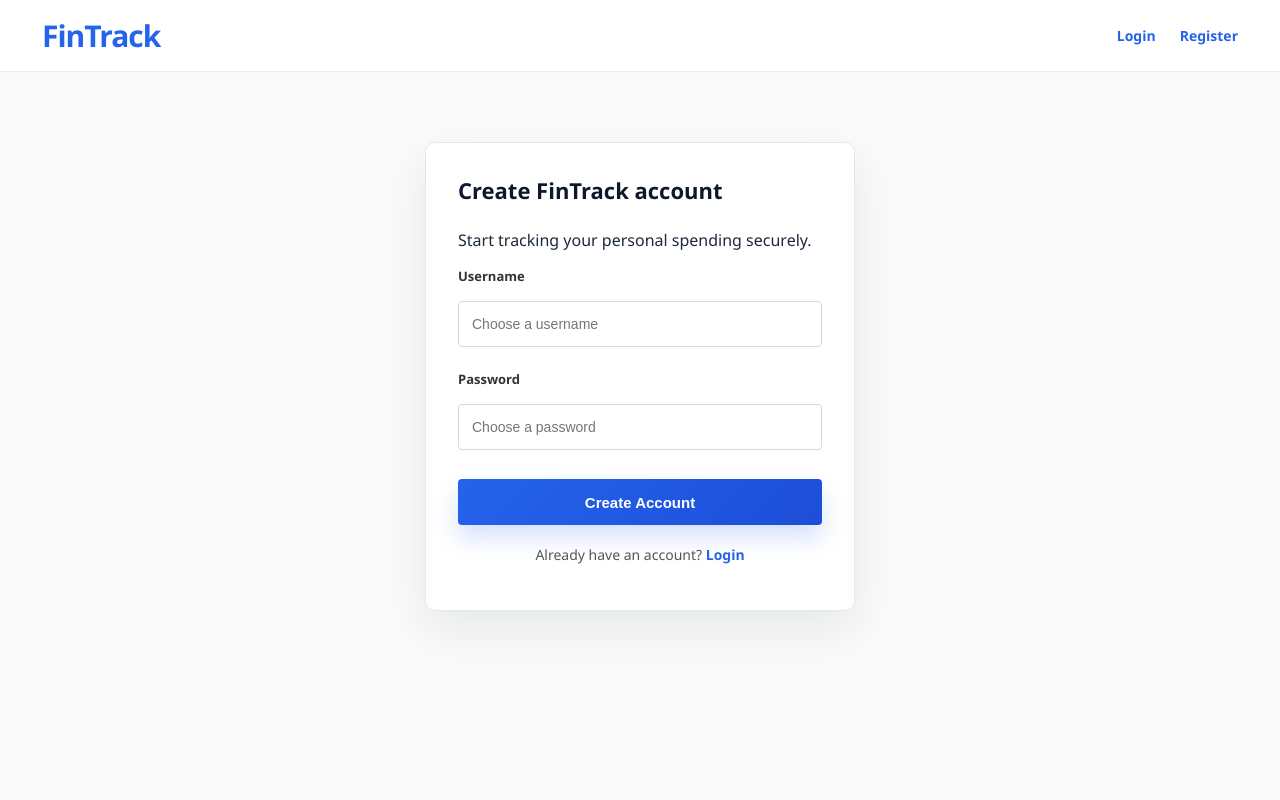
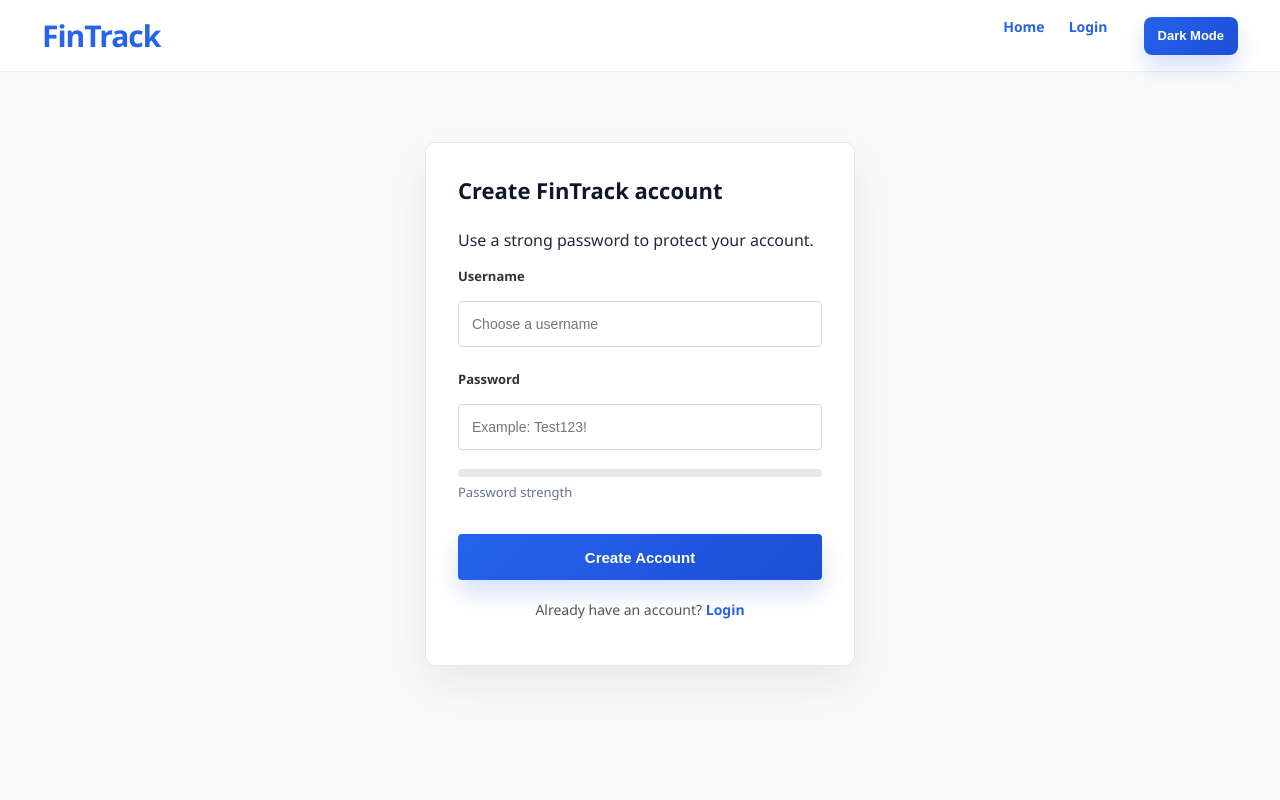
Before and after one commit to zerkisi/expense-tracker-flask, a Flask app: page /register in a window 1280 px wide. Run offline with Flask 3, Linux system fonts and the light colour scheme.

Commit message:
[UI][AUTH] Add landing page dark mode and password strength bar

```diff
--- a/app.py
+++ b/app.py
@@ -29,9 +29,7 @@ def init_db_command():
 
 @app.route("/")
 def index():
-    if "user_id" in session:
-        return redirect(url_for("dashboard"))
-    return redirect(url_for("login"))
+    return render_template("landing.html")
 
 
 @app.route("/register", methods=["GET", "POST"])
@@ -165,7 +163,6 @@ def dashboard():
         params.append(end_date)
 
     query += " ORDER BY expense_date DESC"
-
     expenses = db.execute(query, params).fetchall()
 
     total = calculate_total(expenses)
@@ -247,7 +244,6 @@ def profile():
         return redirect(url_for("login"))
 
     db = get_db()
-
     user = db.execute(
         "SELECT * FROM users WHERE id = ?",
         (session["user_id"],),
--- /dev/null
+++ b/static/script.js
@@ -0,0 +1,47 @@
+function toggleDarkMode() {
+    document.body.classList.toggle("dark-mode");
+
+    if (document.body.classList.contains("dark-mode")) {
+        localStorage.setItem("theme", "dark");
+    } else {
+        localStorage.setItem("theme", "light");
+    }
+}
+
+window.onload = function () {
+    if (localStorage.getItem("theme") === "dark") {
+        document.body.classList.add("dark-mode");
+    }
+};
+
+function checkPasswordStrength() {
+    const password = document.getElementById("password").value;
+    const bar = document.getElementById("strength-bar");
+    const text = document.getElementById("strength-text");
+
+    if (!bar || !text) {
+        return;
+    }
+
+    let score = 0;
+
+    if (password.length >= 8) score++;
+    if (/[A-Z]/.test(password)) score++;
+    if (/[a-z]/.test(password)) score++;
+    if (/[0-9]/.test(password)) score++;
+    if (/[!@#$%^&*(),.?":{}|<>]/.test(password)) score++;
+
+    if (score <= 2) {
+        bar.style.width = "33%";
+        bar.style.background = "#ef4444";
+        text.innerText = "Weak password";
+    } else if (score <= 4) {
+        bar.style.width = "66%";
+        bar.style.background = "#f59e0b";
+        text.innerText = "Medium password";
+    } else {
+        bar.style.width = "100%";
+        bar.style.background = "#22c55e";
+        text.innerText = "Strong password";
+    }
+}
--- a/static/style.css
+++ b/static/style.css
@@ -814,3 +814,235 @@ select:focus {
     height: 16px !important;
     margin: 0 !important;
 }
+
+/* FINAL PRODUCT FEATURES */
+
+.dark-toggle {
+    width: auto !important;
+    height: 38px !important;
+    padding: 0 14px !important;
+    margin: 0 0 0 12px !important;
+    border-radius: 8px !important;
+    font-size: 13px !important;
+}
+
+.dark-mode {
+    background: #0f172a !important;
+    color: #e5e7eb !important;
+}
+
+.dark-mode .minimal-auth-main,
+.dark-mode .app-body,
+.dark-mode.landing-body {
+    background: #0f172a !important;
+}
+
+.dark-mode .minimal-header,
+.dark-mode .landing-nav,
+.dark-mode .minimal-auth-card,
+.dark-mode .container,
+.dark-mode .topbar,
+.dark-mode .summary-card,
+.dark-mode .category-box,
+.dark-mode .table-card,
+.dark-mode .feature-card,
+.dark-mode .landing-preview {
+    background: #111827 !important;
+    color: #e5e7eb !important;
+    border-color: #334155 !important;
+}
+
+.dark-mode input,
+.dark-mode select {
+    background: #0f172a !important;
+    color: #e5e7eb !important;
+    border-color: #334155 !important;
+}
+
+.dark-mode p,
+.dark-mode label,
+.dark-mode .subtitle,
+.dark-mode .auth-subtitle,
+.dark-mode .brand p {
+    color: #cbd5e1 !important;
+}
+
+.strength-box {
+    width: 100%;
+    height: 8px;
+    background: #e5e7eb;
+    border-radius: 999px;
+    margin-top: 10px;
+    overflow: hidden;
+}
+
+#strength-bar {
+    height: 100%;
+    width: 0;
+    border-radius: 999px;
+    transition: 0.3s;
+}
+
+.strength-text {
+    font-size: 13px;
+    color: var(--muted);
+    margin-top: 6px;
+}
+
+.landing-body {
+    min-height: 100vh;
+    background: linear-gradient(135deg, #f8fafc, #eef6ff);
+}
+
+.landing-nav {
+    height: 78px;
+    padding: 0 60px;
+    display: flex;
+    justify-content: space-between;
+    align-items: center;
+    background: white;
+    border-bottom: 1px solid var(--border);
+}
+
+.landing-nav a {
+    margin-left: 22px;
+    color: var(--dark);
+    font-weight: 700;
+}
+
+.nav-btn {
+    padding: 11px 18px;
+    border-radius: 10px;
+    background: var(--primary);
+    color: white !important;
+}
+
+.landing-hero {
+    max-width: 1180px;
+    margin: 70px auto;
+    display: grid;
+    grid-template-columns: 1.1fr 0.9fr;
+    gap: 60px;
+    align-items: center;
+    padding: 0 30px;
+}
+
+.badge {
+    display: inline-block;
+    padding: 9px 14px;
+    border-radius: 999px;
+    background: #dbeafe;
+    color: var(--primary);
+    font-weight: 800;
+    font-size: 13px;
+}
+
+.landing-text h1 {
+    font-size: 64px;
+    line-height: 1.05;
+    margin: 22px 0;
+    color: var(--dark);
+    letter-spacing: -2px;
+}
+
+.landing-text p {
+    font-size: 18px;
+    line-height: 1.8;
+    color: var(--muted);
+}
+
+.landing-actions {
+    margin-top: 30px;
+}
+
+.primary-link,
+.secondary-link {
+    display: inline-block;
+    padding: 14px 22px;
+    border-radius: 12px;
+    font-weight: 800;
+    margin-right: 12px;
+}
+
+.primary-link {
+    background: var(--primary);
+    color: white;
+}
+
+.secondary-link {
+    background: white;
+    color: var(--dark);
+    border: 1px solid var(--border);
+}
+
+.landing-preview {
+    padding: 28px;
+    border-radius: 28px;
+    background: white;
+    border: 1px solid var(--border);
+    box-shadow: 0 24px 70px rgba(15, 23, 42, 0.10);
+}
+
+.preview-top {
+    padding: 22px;
+    border-radius: 20px;
+    background: linear-gradient(135deg, var(--primary), var(--primary-dark));
+    color: white;
+    margin-bottom: 16px;
+}
+
+.preview-top span,
+.preview-top strong {
+    display: block;
+}
+
+.preview-top strong {
+    font-size: 34px;
+    margin-top: 8px;
+}
+
+.preview-card {
+    display: flex;
+    justify-content: space-between;
+    padding: 16px;
+    border-bottom: 1px solid var(--border);
+}
+
+.preview-card:last-child {
+    border-bottom: none;
+}
+
+.features-section {
+    max-width: 1180px;
+    margin: 40px auto 80px;
+    padding: 0 30px;
+    display: grid;
+    grid-template-columns: repeat(3, 1fr);
+    gap: 22px;
+}
+
+.feature-card {
+    padding: 26px;
+    border-radius: 22px;
+    background: white;
+    border: 1px solid var(--border);
+}
+
+.feature-card h3 {
+    margin-top: 0;
+}
+
+@media (max-width: 900px) {
+    .landing-nav {
+        padding: 0 20px;
+    }
+
+    .landing-hero,
+    .features-section {
+        grid-template-columns: 1fr;
+    }
+
+    .landing-text h1 {
+        font-size: 42px;
+    }
+}
--- a/templates/register.html
+++ b/templates/register.html
@@ -9,15 +9,16 @@
 <header class="minimal-header">
     <div class="brand-name">FinTrack</div>
     <nav>
+        <a href="/">Home</a>
         <a href="/login">Login</a>
-        <a href="/register">Register</a>
+        <button class="dark-toggle" onclick="toggleDarkMode()">Dark Mode</button>
     </nav>
 </header>
 
 <main class="minimal-auth-main">
     <div class="minimal-auth-card">
         <h1>Create FinTrack account</h1>
-        <p class="auth-subtitle">Start tracking your personal spending securely.</p>
+        <p class="auth-subtitle">Use a strong password to protect your account.</p>
 
         {% for message in get_flashed_messages() %}
             <p class="error">{{ message }}</p>
@@ -28,7 +29,12 @@
             <input type="text" name="username" placeholder="Choose a username" required>
 
             <label>Password</label>
-            <input type="password" name="password" placeholder="Choose a password" required>
+            <input id="password" type="password" name="password" placeholder="Example: Test123!" required oninput="checkPasswordStrength()">
+
+            <div class="strength-box">
+                <div id="strength-bar"></div>
+            </div>
+            <p id="strength-text" class="strength-text">Password strength</p>
 
             <button type="submit" class="primary-action">Create Account</button>
         </form>
@@ -39,5 +45,6 @@
     </div>
 </main>
 
+<script src="/static/script.js"></script>
 </body>
 </html>
```
Also changed, not shown: templates/forgot.html (+8 -2 lines), templates/landing.html (added, +70 -0 lines), templates/login.html (+5 -3 lines), templates/profile.html (+7 -1 lines), expense_tracker.db.
